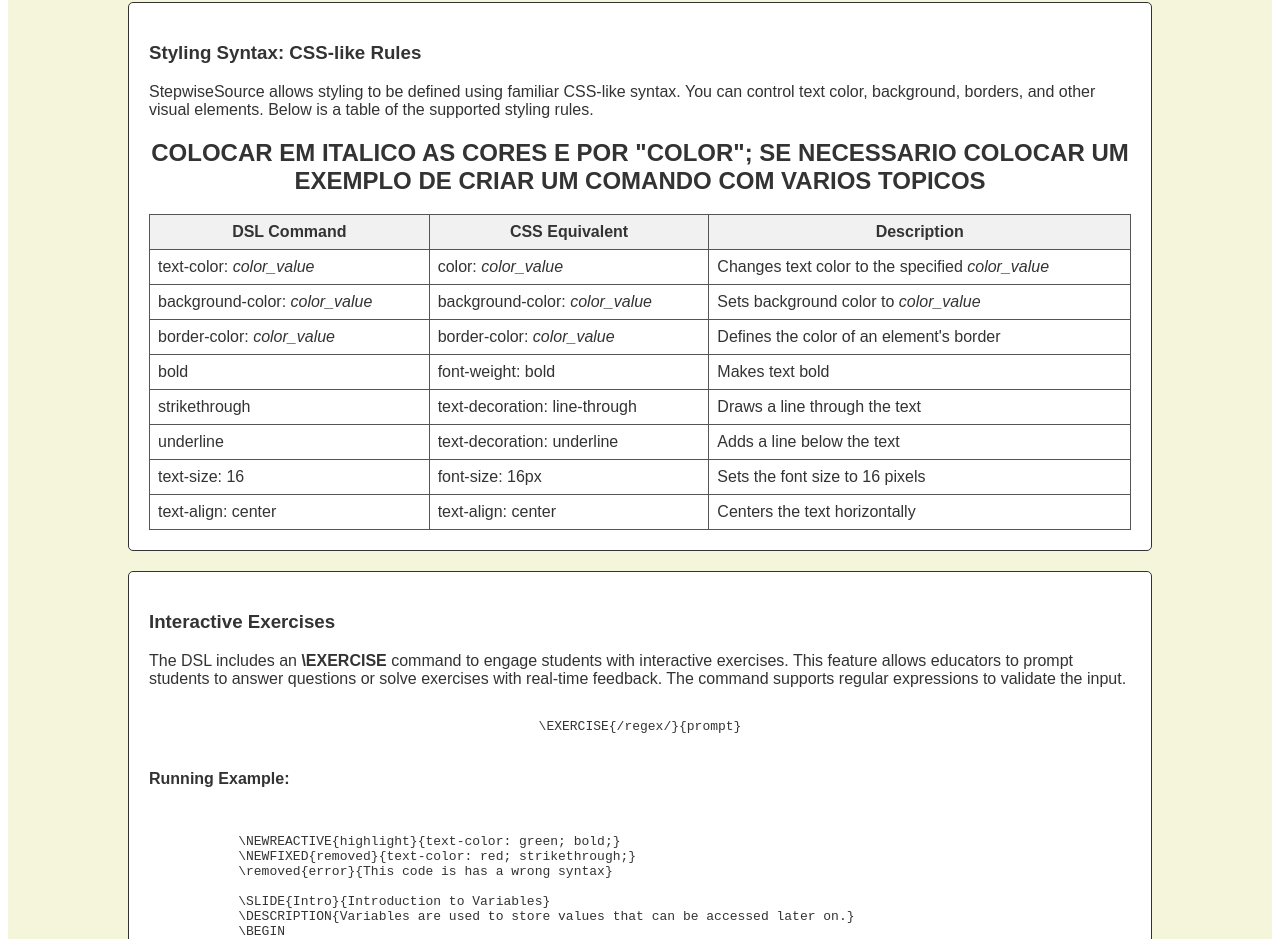
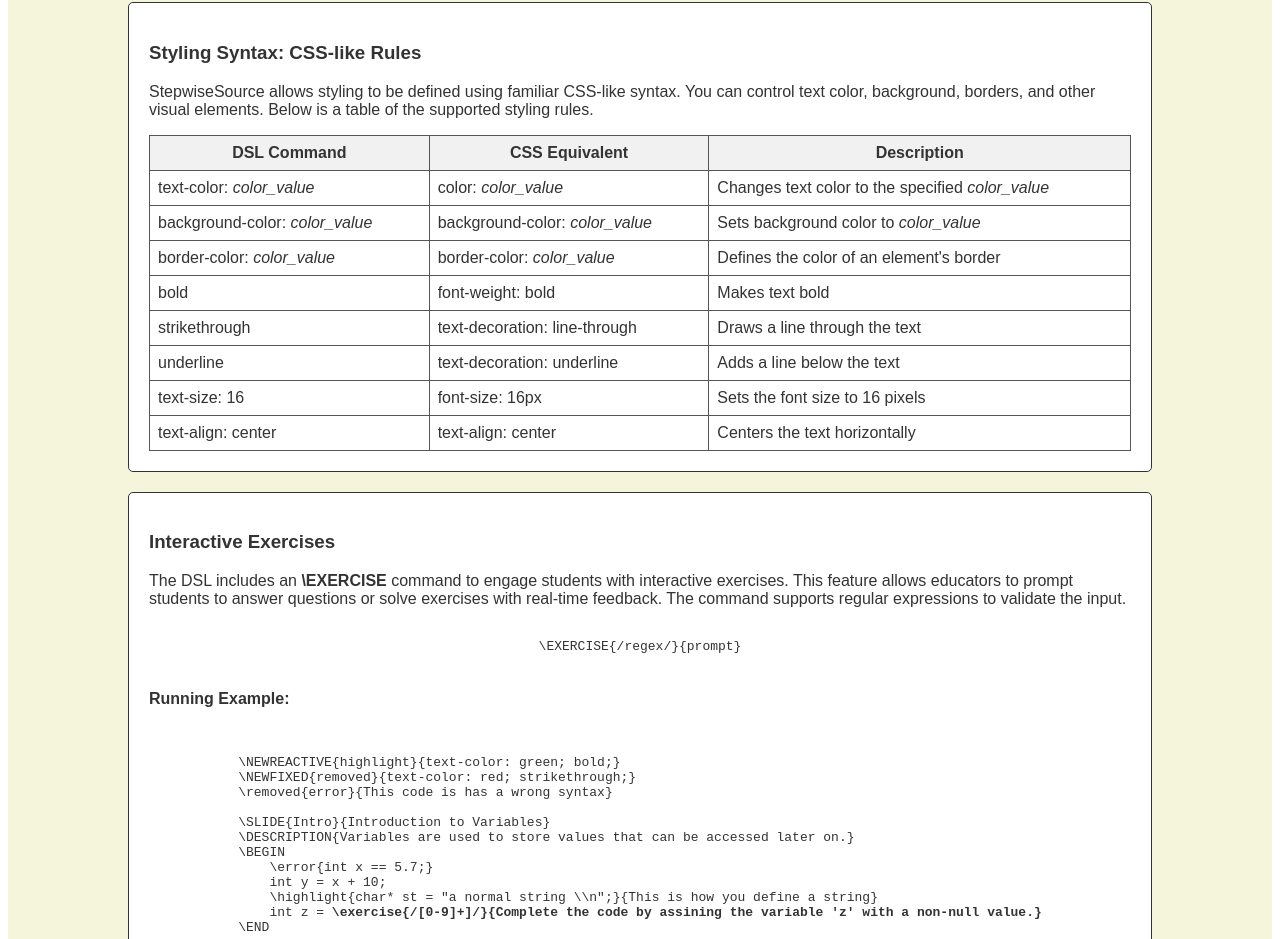
Before and after one commit to Yakari144/StepwiseSource, a React (Create React App) app in the folder client/: page /documentation in a window 1280 px wide. Shown: the part 4708-5647 px from the top of the page. Built offline with nearby package versions, Linux system fonts and the light colour scheme; no server answers.

Commit message:
line deleted

```diff
--- a/client/src/pages/Documentation.js
+++ b/client/src/pages/Documentation.js
@@ -274,7 +274,6 @@ int main()\\{
                         StepwiseSource allows styling to be defined using familiar CSS-like syntax. You can control text color, background,
                         borders, and other visual elements. Below is a table of the supported styling rules.
                     </p>
-                    <h1>COLOCAR EM ITALICO AS CORES E POR "COLOR"; SE NECESSARIO COLOCAR UM EXEMPLO DE CRIAR UM COMANDO COM VARIOS TOPICOS</h1>
                     <table className="doc-table">
                         <thead>
                             <tr>
```
